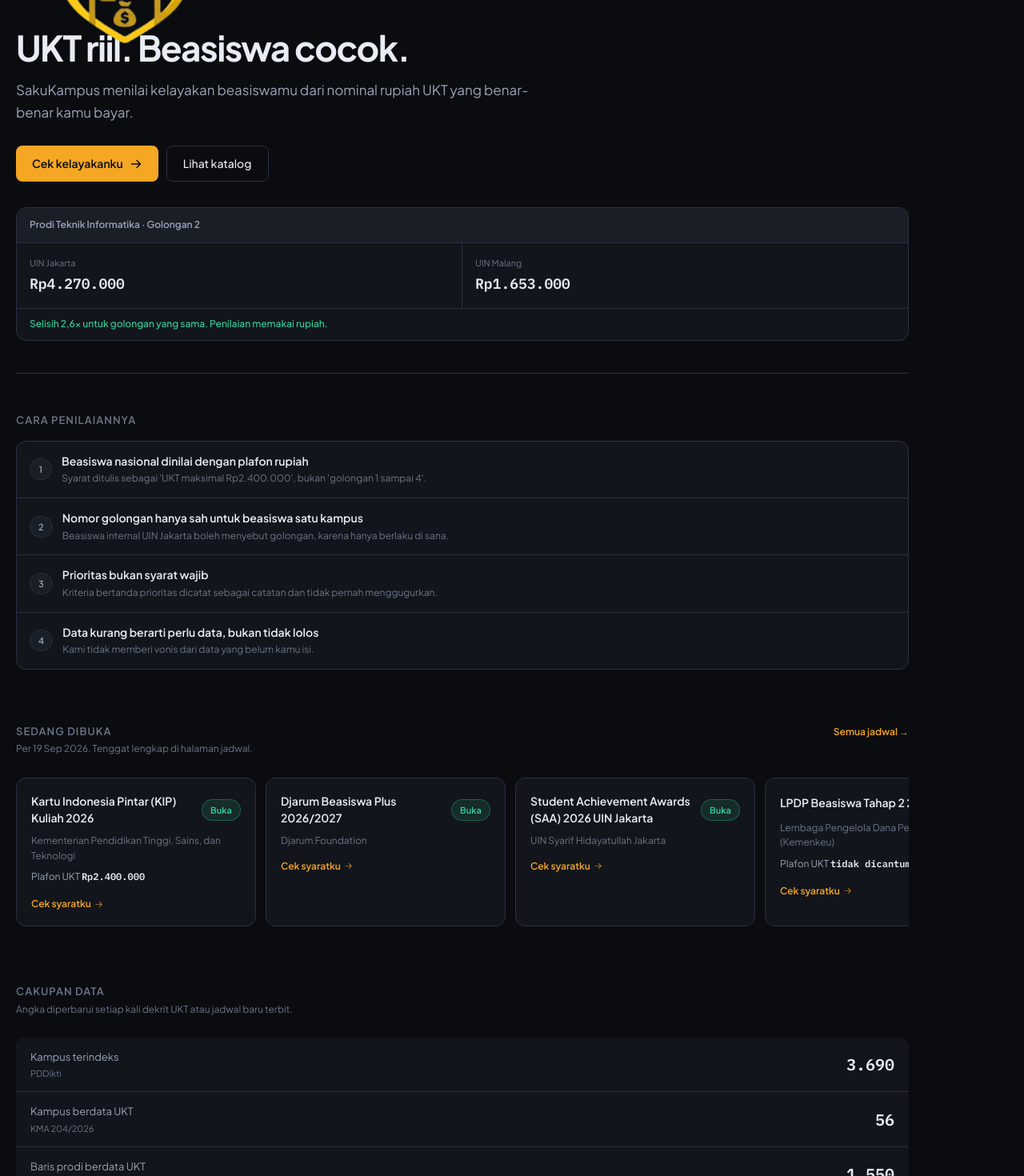
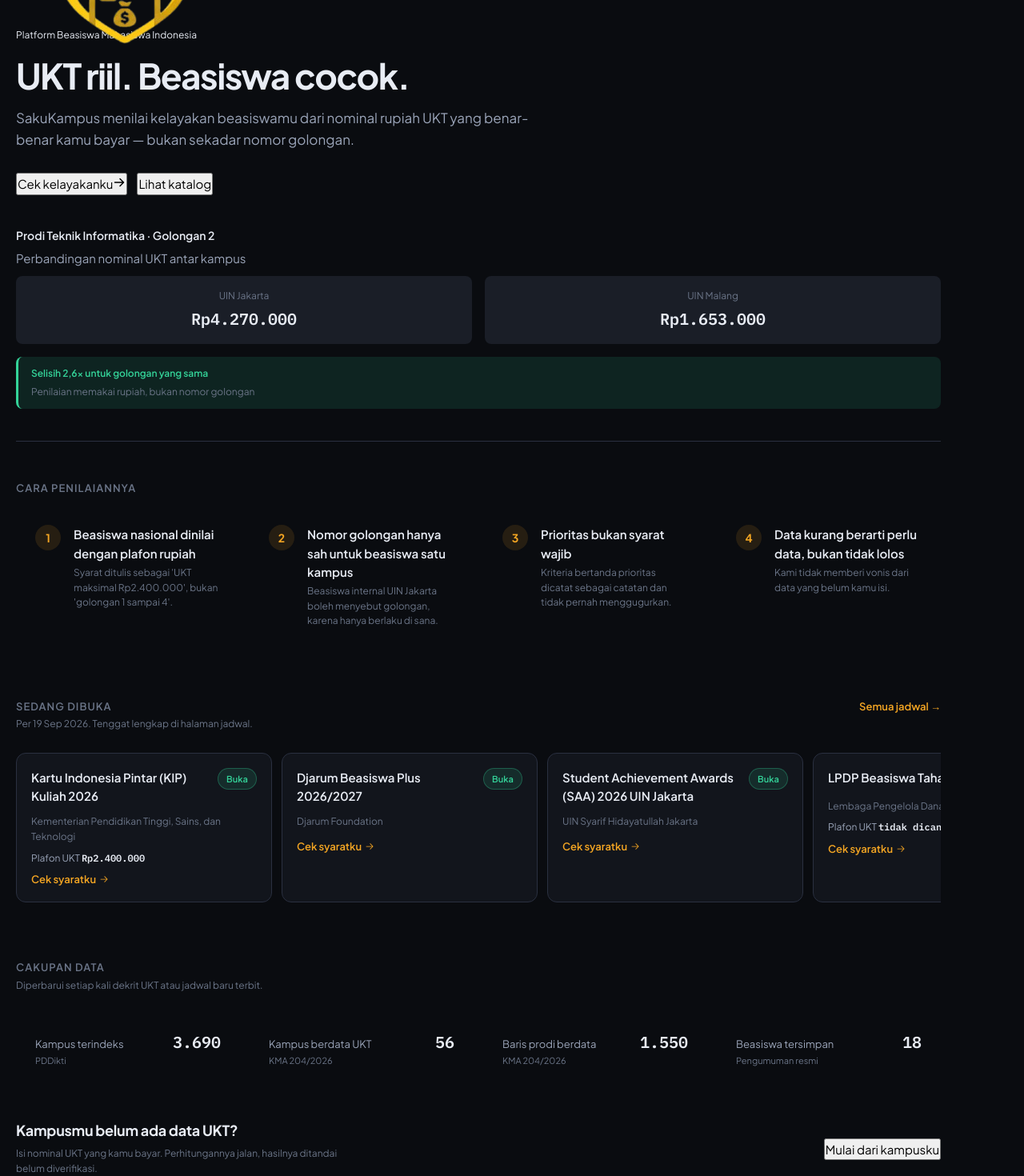
Before and after one commit to Sakamuraa/sakukampus, a Next.js app: page / in a window 1280 px wide. Shown: the part 80-1550 px from the top of the page at 80% size. Built offline with nearby package versions, Linux system fonts and the light colour scheme.

Commit message:
feat: redesign with shadcn-style components (card, button, badge)

```diff
--- a/app/page.tsx
+++ b/app/page.tsx
@@ -3,134 +3,135 @@ import { ArrowRight } from '@phosphor-icons/react/dist/ssr/ArrowRight';
 import { institutions, scholarships, seedsMeta } from '@/lib/data';
 import { stageStatus } from '@/lib/match';
 import { rp, tanggal } from '@/components/ui';
+import { Card, CardHeader, CardTitle, CardDescription, CardContent } from '@/components/ui/card';
+import { Button } from '@/components/ui/button';
+import { Badge } from '@/components/ui/badge';
 
 export const revalidate = 3600;
 
 export default function Home() {
   const now = Date.now();
   const denganUkt = institutions.filter((i) => i.ukt).length;
-
-  const jakarta = institutions.find((i) => i.kode === '201001')?.ukt;
-  const malang = institutions.find((i) => i.kode === '201003')?.ukt;
-
-  const ti = (pt: typeof jakarta) => pt?.prodi.find((p) => p.prodi === 'Teknik Informatika');
-  const a = ti(jakarta);
-  const b = ti(malang);
-
   const buka = scholarships
     .map((s) => ({ s, st: stageStatus(s, now) }))
     .filter((x) => x.st === 'buka')
     .slice(0, 4);
 
-  const umurKatalog = Math.floor(
-    (now - Date.parse(seedsMeta.institutions.generated_at as string)) / 86_400_000,
-  );
-
   return (
     <div className="wrap">
       <main>
-        {/* ------------------------------------------------------- HERO */}
+        {/* Hero Section */}
         <section className="hero">
-          <div style={{ display: 'grid', gap: 32, alignItems: 'center' }}>
+          <div style={{ display: 'grid', gap: 40, alignItems: 'center' }}>
             <div>
+              <Badge variant="secondary" style={{ marginBottom: 16, fontSize: 12 }}>
+                Platform Beasiswa Mahasiswa Indonesia
+              </Badge>
               <h1 className="hero-title">
                 UKT riil. Beasiswa cocok.
               </h1>
-              <p className="hero-sub">
-                SakuKampus menilai kelayakan beasiswamu dari nominal rupiah UKT yang benar-benar kamu bayar.
+              <p className="hero-sub" style={{ marginTop: 16 }}>
+                SakuKampus menilai kelayakan beasiswamu dari nominal rupiah UKT yang benar-benar kamu bayar — bukan sekadar nomor golongan.
               </p>
-              <div className="hero-actions">
-                <Link href="/cek" className="btn">
+              <div className="hero-actions" style={{ marginTop: 24, display: 'flex', gap: 12 }}>
+                <Link href="/cek">
+                  <Button size="lg">
                     Cek kelayakanku
-                  <ArrowRight size={16} weight="bold" aria-hidden="true" />
+                    <ArrowRight size={16} weight="bold" />
+                  </Button>
                 </Link>
-                <Link href="/beasiswa" className="btn btn-ghost">
+                <Link href="/beasiswa">
+                  <Button variant="outline" size="lg">
                     Lihat katalog
+                  </Button>
                 </Link>
               </div>
             </div>
 
             {/* Comparison visual */}
-            {a && b && (
-              <div className="hero-visual">
-                <div className="hero-visual-header">
-                  Prodi Teknik Informatika · Golongan 2
-                </div>
-                <div className="hero-visual-body">
-                  <div className="hero-visual-cell">
-                    <div className="hero-visual-label">UIN Jakarta</div>
-                    <div className="hero-visual-value">{rp(a.gol[1])}</div>
-                  </div>
-                  <div className="hero-visual-cell">
-                    <div className="hero-visual-label">UIN Malang</div>
-                    <div className="hero-visual-value">{rp(b.gol[1])}</div>
-                  </div>
-                </div>
-                <div className="hero-visual-footer">
-                  Selisih 2,6× untuk golongan yang sama. Penilaian memakai rupiah.
-                </div>
-              </div>
-            )}
+            <ComparisonCard />
           </div>
         </section>
 
-        {/* ------------------------------------------------------- RULES */}
+        {/* How it works */}
         <section className="section">
           <div className="section-head">
             <span className="section-title">Cara penilaiannya</span>
           </div>
-          <div className="grouped">
+          <div style={{ display: 'grid', gap: 12, gridTemplateColumns: 'repeat(auto-fit, minmax(280px, 1fr))' }}>
             {[
               { n: '1', t: 'Beasiswa nasional dinilai dengan plafon rupiah', d: "Syarat ditulis sebagai 'UKT maksimal Rp2.400.000', bukan 'golongan 1 sampai 4'." },
               { n: '2', t: 'Nomor golongan hanya sah untuk beasiswa satu kampus', d: "Beasiswa internal UIN Jakarta boleh menyebut golongan, karena hanya berlaku di sana." },
               { n: '3', t: 'Prioritas bukan syarat wajib', d: 'Kriteria bertanda prioritas dicatat sebagai catatan dan tidak pernah menggugurkan.' },
               { n: '4', t: 'Data kurang berarti perlu data, bukan tidak lolos', d: 'Kami tidak memberi vonis dari data yang belum kamu isi.' },
             ].map((row) => (
-              <div key={row.n} className="card-tight flex items-center gap-3">
-                <span className="badge" style={{ minWidth: 28, justifyContent: 'center', background: 'var(--surface-2)', color: 'var(--ink-dim)' }}>
+              <Card key={row.n}>
+                <CardContent style={{ padding: '20px 24px' }}>
+                  <div style={{ display: 'flex', gap: 16, alignItems: 'flex-start' }}>
+                    <div style={{
+                      width: 32,
+                      height: 32,
+                      borderRadius: '50%',
+                      background: 'var(--accent-dim)',
+                      color: 'var(--accent)',
+                      display: 'flex',
+                      alignItems: 'center',
+                      justifyContent: 'center',
+                      fontWeight: 700,
+                      fontSize: 14,
+                      flexShrink: 0
+                    }}>
                       {row.n}
-                </span>
+                    </div>
                     <div>
-                  <div style={{ fontWeight: 600, fontSize: 14, color: 'var(--ink)' }}>{row.t}</div>
-                  <div className="tiny" style={{ marginTop: 2 }}>{row.d}</div>
+                      <div style={{ fontWeight: 600, fontSize: 15, color: 'var(--ink)', marginBottom: 4 }}>
+                        {row.t}
+                      </div>
+                      <div className="tiny faint" style={{ lineHeight: 1.55 }}>
+                        {row.d}
                       </div>
                     </div>
+                  </div>
+                </CardContent>
+              </Card>
             ))}
           </div>
         </section>
 
-        {/* ------------------------------------------------------- OPEN SCHOLARSHIPS */}
+        {/* Open Scholarships */}
         {buka.length > 0 && (
           <section className="section-tight">
             <div className="section-head">
               <div>
                 <span className="section-title">Sedang dibuka</span>
-                <p className="tiny faint" style={{ marginTop: 3 }}>Per {tanggal(now)}. Tenggat lengkap di halaman jadwal.</p>
+                <p className="tiny faint" style={{ marginTop: 3 }}>
+                  Per {tanggal(now)}. Tenggat lengkap di halaman jadwal.
+                </p>
               </div>
-              <Link href="/jadwal" className="tiny" style={{ fontWeight: 600, color: 'var(--accent)', textDecoration: 'none' }}>
+              <Link href="/jadwal" style={{ fontWeight: 600, color: 'var(--accent)', textDecoration: 'none', fontSize: 13 }}>
                 Semua jadwal →
               </Link>
             </div>
             <div className="rail">
               {buka.map(({ s }) => (
-                <article key={s.slug} className="card" style={{ minWidth: 270, maxWidth: 300, flex: '0 0 auto' }}>
-                  <div className="row-between" style={{ marginBottom: 8 }}>
-                    <h3 style={{ margin: 0, flex: 1, minWidth: 0, fontSize: 14 }}>{s.name}</h3>
-                    <span className="badge badge-ok">Buka</span>
+                <article key={s.slug} className="card" style={{ minWidth: 280, maxWidth: 320, flex: '0 0 auto' }}>
+                  <div style={{ display: 'flex', justifyContent: 'space-between', alignItems: 'flex-start', marginBottom: 12 }}>
+                    <h3 style={{ margin: 0, flex: 1, minWidth: 0, fontSize: 15, fontWeight: 600, color: 'var(--ink)' }}>{s.name}</h3>
+                    <span className="badge badge-ok" style={{ flexShrink: 0 }}>Buka</span>
                   </div>
-                  <p className="tiny" style={{ margin: '0 0 8px' }}>{s.provider}</p>
+                  <p className="tiny" style={{ margin: '0 0 8px', color: 'var(--ink-faint)' }}>{s.provider}</p>
+                  {s.ukt_max_idr !== undefined && (
+                    <p className="tiny" style={{ margin: '0 0 4px', color: 'var(--ink-dim)' }}>
+                      Plafon UKT <span className="mono" style={{ color: 'var(--ink)', fontWeight: 600 }}>{rp(s.ukt_max_idr)}</span>
+                    </p>
+                  )}
                   {s.ukt_max_golongan !== undefined && (
-                    <p className="tiny" style={{ color: 'var(--ink-dim)', margin: '0 0 4px' }}>
+                    <p className="tiny" style={{ margin: '0 0 12px', color: 'var(--ink-dim)' }}>
                       Prioritas gol. 1–{s.ukt_max_golongan}
                     </p>
                   )}
-                  {s.ukt_max_idr !== undefined && (
-                    <p className="tiny" style={{ color: 'var(--ink-dim)', margin: '0 0 10px' }}>
-                      Plafon UKT <span className="mono" style={{ color: 'var(--ink)', fontWeight: 600 }}>{rp(s.ukt_max_idr)}</span>
-                    </p>
-                  )}
-                  <Link href="/cek" className="tiny" style={{ display: 'inline-flex', alignItems: 'center', gap: 4, fontWeight: 600, color: 'var(--accent)', textDecoration: 'none' }}>
-                    Cek syaratku <ArrowRight size={11} aria-hidden="true" />
+                  <Link href="/cek" style={{ display: 'inline-flex', alignItems: 'center', gap: 4, fontWeight: 600, color: 'var(--accent)', textDecoration: 'none', fontSize: 13 }}>
+                    Cek syaratku <ArrowRight size={12} />
                   </Link>
                 </article>
               ))}
@@ -138,61 +139,96 @@ export default function Home() {
           </section>
         )}
 
-        {/* ------------------------------------------------------- COVERAGE */}
+        {/* Stats */}
         <section className="section-tight">
           <div className="section-head">
             <div>
               <span className="section-title">Cakupan data</span>
-              <p className="tiny faint" style={{ marginTop: 3 }}>Angka diperbarui setiap kali dekrit UKT atau jadwal baru terbit.</p>
+              <p className="tiny faint" style={{ marginTop: 3 }}>
+                Diperbarui setiap kali dekrit UKT atau jadwal baru terbit.
+              </p>
             </div>
           </div>
-          <div className="stat-list">
+          <div style={{ display: 'grid', gap: 12, gridTemplateColumns: 'repeat(auto-fit, minmax(200px, 1fr))' }}>
             {[
               { k: 'Kampus terindeks', v: institutions.length.toLocaleString('id-ID'), s: 'PDDikti' },
               { k: 'Kampus berdata UKT', v: denganUkt.toLocaleString('id-ID'), s: 'KMA 204/2026' },
-              { k: 'Baris prodi berdata UKT', v: Number(seedsMeta.ukt.prodi).toLocaleString('id-ID'), s: 'KMA 204/2026' },
+              { k: 'Baris prodi berdata', v: Number(seedsMeta.ukt.prodi).toLocaleString('id-ID'), s: 'KMA 204/2026' },
               { k: 'Beasiswa tersimpan', v: scholarships.length.toLocaleString('id-ID'), s: 'Pengumuman resmi' },
             ].map((row) => (
-              <div key={row.k} className="stat-row">
+              <Card key={row.k}>
+                <CardContent style={{ padding: '20px 24px' }}>
+                  <div style={{ display: 'flex', justifyContent: 'space-between', alignItems: 'baseline' }}>
                     <div>
                       <div className="stat-label">{row.k}</div>
                       <div className="stat-source">{row.s}</div>
                     </div>
                     <div className="stat-value">{row.v}</div>
                   </div>
+                </CardContent>
+              </Card>
             ))}
           </div>
-          <p className="tiny faint" style={{ marginTop: 12, lineHeight: 1.55 }}>
-            UKT terverifikasi penuh untuk <strong style={{ color: 'var(--ink-dim)' }}>{denganUkt} kampus</strong> (PTKIN Kemenag).{' '}
-            {institutions.length - denganUkt} kampus lain masih bisa dipakai dengan input manual. Katalog terakhir diperbarui {umurKatalog} hari lalu.
-          </p>
         </section>
 
-        {/* ------------------------------------------------------- CTA */}
+        {/* CTA */}
         <section className="section-tight">
-          <div className="card" style={{ display: 'flex', alignItems: 'center', justifyContent: 'space-between', gap: 20, flexWrap: 'wrap' }}>
+          <Card style={{ display: 'flex', alignItems: 'center', justifyContent: 'space-between', gap: 24, flexWrap: 'wrap' }}>
             <div>
-              <h2 style={{ margin: '0 0 4px', fontSize: 17 }}>Kampusmu belum ada data UKT?</h2>
-              <p className="tiny" style={{ margin: 0, color: 'var(--ink-dim)', maxWidth: '48ch' }}>
+              <h2 style={{ margin: '0 0 8px', fontSize: 18 }}>Kampusmu belum ada data UKT?</h2>
+              <p className="tiny faint" style={{ margin: 0, maxWidth: '48ch' }}>
                 Isi nominal UKT yang kamu bayar. Perhitungannya jalan, hasilnya ditandai belum diverifikasi.
               </p>
             </div>
-            <Link href="/cek" className="btn">
-              Mulai dari kampusku
+            <Link href="/cek">
+              <Button>Mulai dari kampusku</Button>
             </Link>
-          </div>
+          </Card>
         </section>
       </main>
-
-      {/* Sticky CTA bar for mobile */}
-      <div className="cta-bar" style={{ display: 'flex', gap: 10, flexWrap: 'wrap' }}>
-        <Link href="/cek" className="btn" style={{ flex: 1 }}>
-          Cek kelayakanku
-        </Link>
-        <Link href="/beasiswa" className="btn btn-ghost" style={{ flex: 1 }}>
-          Lihat katalog
-        </Link>
-      </div>
     </div>
   );
 }
+
+function ComparisonCard() {
+  const jakarta = institutions.find((i) => i.kode === '201001')?.ukt;
+  const malang = institutions.find((i) => i.kode === '201003')?.ukt;
+  const ti = (pt: typeof jakarta) => pt?.prodi.find((p) => p.prodi === 'Teknik Informatika');
+  const a = ti(jakarta);
+  const b = ti(malang);
+
+  if (!a || !b) return null;
+
+  return (
+    <Card style={{ minWidth: 300 }}>
+      <CardHeader>
+        <CardTitle style={{ fontSize: 14 }}>Prodi Teknik Informatika · Golongan 2</CardTitle>
+        <CardDescription>Perbandingan nominal UKT antar kampus</CardDescription>
+      </CardHeader>
+      <CardContent>
+        <div style={{ display: 'grid', gridTemplateColumns: '1fr 1fr', gap: 16 }}>
+          <div style={{ textAlign: 'center', padding: 16, background: 'var(--surface-2)', borderRadius: 8 }}>
+            <div className="tiny faint" style={{ marginBottom: 4 }}>UIN Jakarta</div>
+            <div className="mono" style={{ fontSize: 20, fontWeight: 700, color: 'var(--ink)' }}>
+              {rp(a.gol[1])}
+            </div>
+          </div>
+          <div style={{ textAlign: 'center', padding: 16, background: 'var(--surface-2)', borderRadius: 8 }}>
+            <div className="tiny faint" style={{ marginBottom: 4 }}>UIN Malang</div>
+            <div className="mono" style={{ fontSize: 20, fontWeight: 700, color: 'var(--ink)' }}>
+              {rp(b.gol[1])}
+            </div>
+          </div>
+        </div>
+        <div style={{ marginTop: 16, padding: '12px 16px', background: 'var(--ok-dim)', borderRadius: 8, borderLeft: '3px solid var(--ok)' }}>
+          <div className="tiny" style={{ color: 'var(--ok)', fontWeight: 600 }}>
+            Selisih 2,6× untuk golongan yang sama
+          </div>
+          <div className="tiny faint" style={{ marginTop: 4 }}>
+            Penilaian memakai rupiah, bukan nomor golongan
+          </div>
+        </div>
+      </CardContent>
+    </Card>
+  );
+}
--- /dev/null
+++ b/components/ui/badge.tsx
@@ -0,0 +1,25 @@
+import { cn } from '@/lib/utils';
+
+interface BadgeProps extends React.HTMLAttributes<HTMLDivElement> {
+  variant?: 'default' | 'secondary' | 'destructive' | 'outline';
+}
+
+const variantStyles: Record<string, string> = {
+  default: 'border-transparent bg-[var(--accent)] text-[#0a0c10]',
+  secondary: 'border-transparent bg-[var(--surface-2)] text-[var(--ink)]',
+  destructive: 'border-transparent bg-red-500 text-white',
+  outline: 'text-[var(--ink)]',
+};
+
+export function Badge({ className, variant = 'default', ...props }: BadgeProps) {
+  return (
+    <div
+      className={cn(
+        'inline-flex items-center justify-center rounded-full border px-2.5 py-0.5 text-xs font-semibold transition-colors',
+        variantStyles[variant],
+        className
+      )}
+      {...props}
+    />
+  );
+}
--- /dev/null
+++ b/components/ui/button.tsx
@@ -0,0 +1,49 @@
+'use client';
+
+import type { ButtonHTMLAttributes, ForwardRefExoticComponent, RefAttributes } from 'react';
+import { forwardRef } from 'react';
+import { cn } from '@/lib/utils';
+
+const baseStyles = `
+  inline-flex items-center justify-center gap-2
+  font-medium transition-all duration-200
+  rounded-md focus-visible:outline-none
+  focus-visible:ring-2 focus-visible:ring-offset-2
+  disabled:pointer-events-none disabled:opacity-50
+`;
+
+const variantStyles: Record<string, string> = {
+  default: 'bg-[var(--accent)] text-[#0a0c10] hover:brightness-110 shadow-sm',
+  outline: 'border border-[var(--line)] bg-transparent hover:bg-[var(--surface-2)] hover:text-[var(--accent)]',
+  ghost: 'hover:bg-[var(--surface-2)] hover:text-[var(--accent)]',
+  destructive: 'bg-red-500 text-white hover:bg-red-600',
+  link: 'text-[var(--accent)] underline-offset-4 hover:underline',
+};
+
+const sizeStyles: Record<string, string> = {
+  default: 'h-10 px-4 py-2 text-sm',
+  sm: 'h-9 px-3 text-xs',
+  lg: 'h-11 px-8 text-base',
+  icon: 'h-10 w-10',
+};
+
+interface ButtonProps extends ButtonHTMLAttributes<HTMLButtonElement> {
+  variant?: 'default' | 'outline' | 'ghost' | 'destructive' | 'link';
+  size?: 'default' | 'sm' | 'lg' | 'icon';
+}
+
+const Button = forwardRef<HTMLButtonElement, ButtonProps>(
+  ({ className, variant = 'default', size = 'default', ...props }, ref) => {
+    return (
+      <button
+        ref={ref}
+        className={cn(baseStyles, variantStyles[variant], sizeStyles[size], className)}
+        {...props}
+      />
+    );
+  }
+);
+Button.displayName = 'Button';
+
+export { Button };
+export type { ButtonProps };
--- /dev/null
+++ b/components/ui/card.tsx
@@ -0,0 +1,35 @@
+import { cn } from '@/lib/utils';
+
+interface CardProps extends React.HTMLAttributes<HTMLDivElement> {}
+
+const Card = ({ className, ...props }: CardProps) => (
+  <div
+    className={cn(
+      'rounded-lg border border-[var(--line)] bg-[var(--surface)] text-[var(--ink)] shadow-sm',
+      className
+    )}
+    {...props}
+  />
+);
+
+const CardHeader = ({ className, ...props }: React.HTMLAttributes<HTMLDivElement>) => (
+  <div className={cn('px-6 pt-6 pb-4', className)} {...props} />
+);
+
+const CardTitle = ({ className, ...props }: React.HTMLAttributes<HTMLHeadingElement>) => (
+  <h3 className={cn('font-semibold leading-none tracking-tight', className)} {...props} />
+);
+
+const CardDescription = ({ className, ...props }: React.HTMLAttributes<HTMLParagraphElement>) => (
+  <p className={cn('text-sm text-[var(--ink-faint)]', className)} {...props} />
+);
+
+const CardContent = ({ className, ...props }: React.HTMLAttributes<HTMLDivElement>) => (
+  <div className={cn('px-6 py-4', className)} {...props} />
+);
+
+const CardFooter = ({ className, ...props }: React.HTMLAttributes<HTMLDivElement>) => (
+  <div className={cn('flex items-center px-6 pb-6', className)} {...props} />
+);
+
+export { Card, CardHeader, CardTitle, CardDescription, CardContent, CardFooter };
--- /dev/null
+++ b/lib/utils.ts
@@ -0,0 +1,3 @@
+export function cn(...inputs: (string | false | null | undefined)[]) {
+  return inputs.filter(Boolean).join(' ');
+}
```
Also changed, not shown: app/beasiswa/page.tsx (+65 -107 lines), app/jadwal/page.tsx (+45 -49 lines), components/ui/input.tsx (added, +16 -0 lines). Lines whose indentation alone changed are shown as unchanged.
